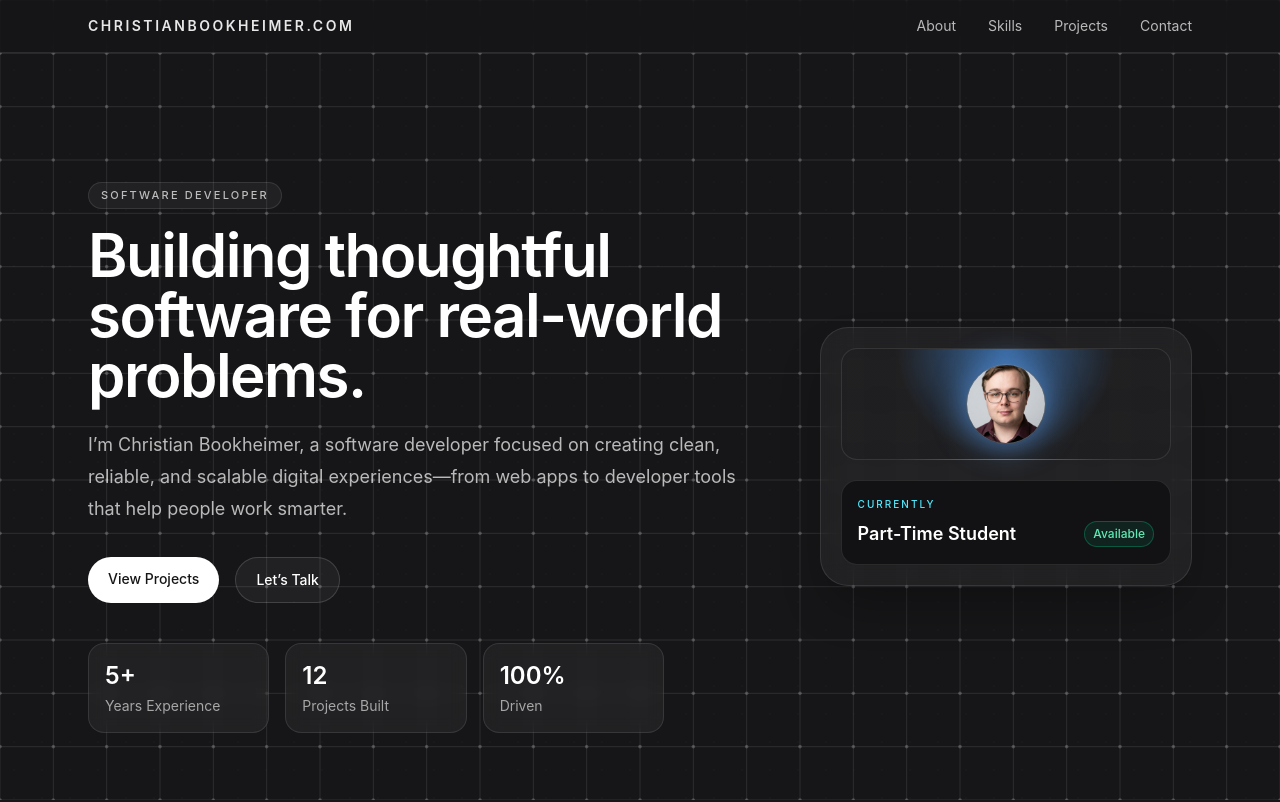
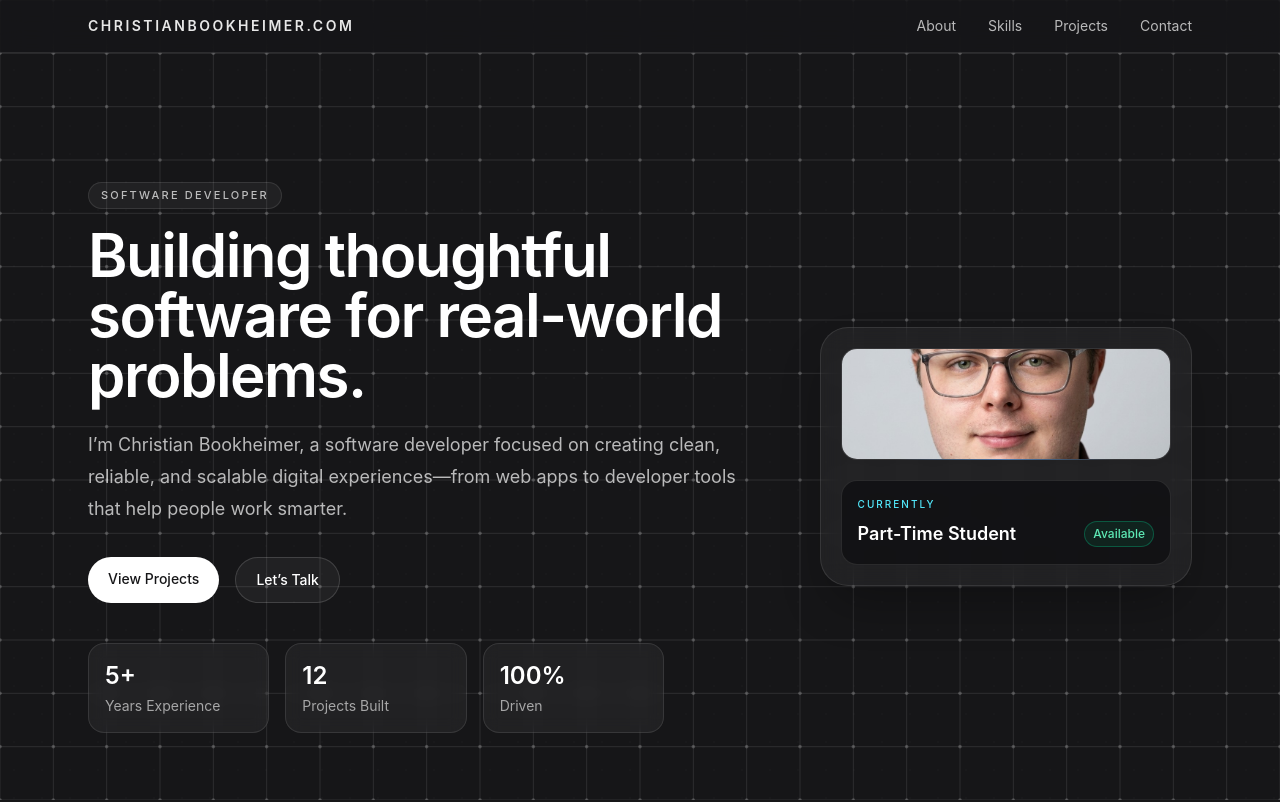
Before and after one commit to fuste-r/fuste-r.github.io, a React (Vite) app: page / in a window 1280 px wide. Shown: the top 802 px of the page. Built offline with nearby package versions, Linux system fonts and the light colour scheme.

Commit message:
feat: make avatar fill hero card container

```diff
--- a/src/App.tsx
+++ b/src/App.tsx
@@ -60,11 +60,11 @@ function App() {
 
               <div className="flex justify-center lg:justify-end">
                 <div className="w-full max-w-sm rounded-[28px] border border-white/10 bg-white/5 p-5 shadow-2xl shadow-black/30 backdrop-blur-md">
-                  <div className="mb-5 flex h-28 items-center justify-center rounded-2xl border border-white/10 bg-[radial-gradient(circle_at_top,_rgba(74,158,255,0.55),_rgba(22,22,24,0.2)_55%)]">
+                  <div className="mb-5 relative h-28 w-full rounded-2xl overflow-hidden border border-white/10 bg-[radial-gradient(circle_at_top,_rgba(74,158,255,0.55),_rgba(22,22,24,0.2)_55%)]">
                     <img
                       src={avatar}
                       alt="Profile avatar"
-                      className="h-20 w-20 rounded-full border border-white/20 object-cover shadow-[0_0_32px_rgba(96,165,250,0.7)]"
+                      className="absolute inset-0 h-full w-full object-cover"
                     />
                   </div>
                   <div className="rounded-2xl border border-white/10 bg-[#0d0e10]/70 p-4">
```
